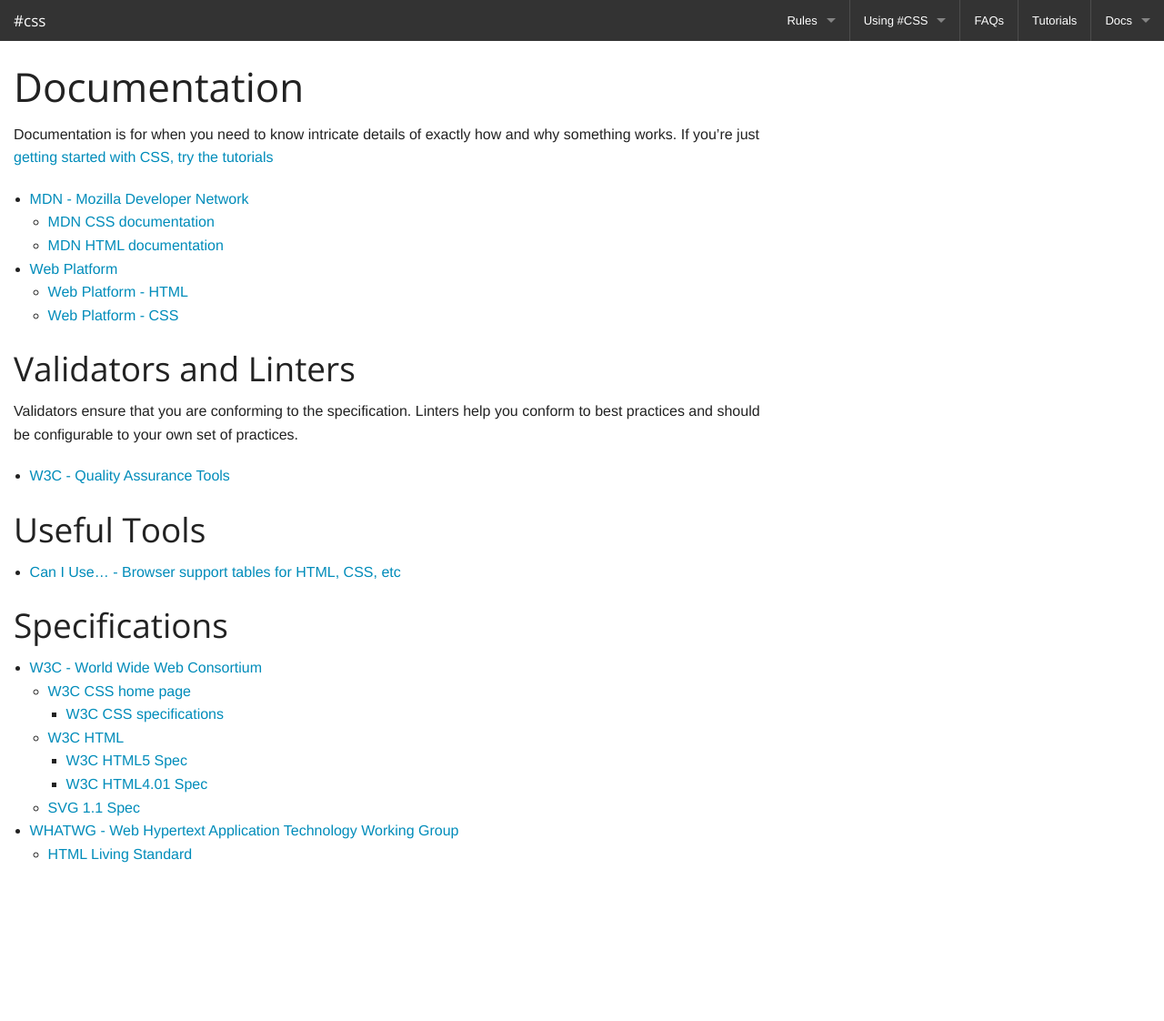
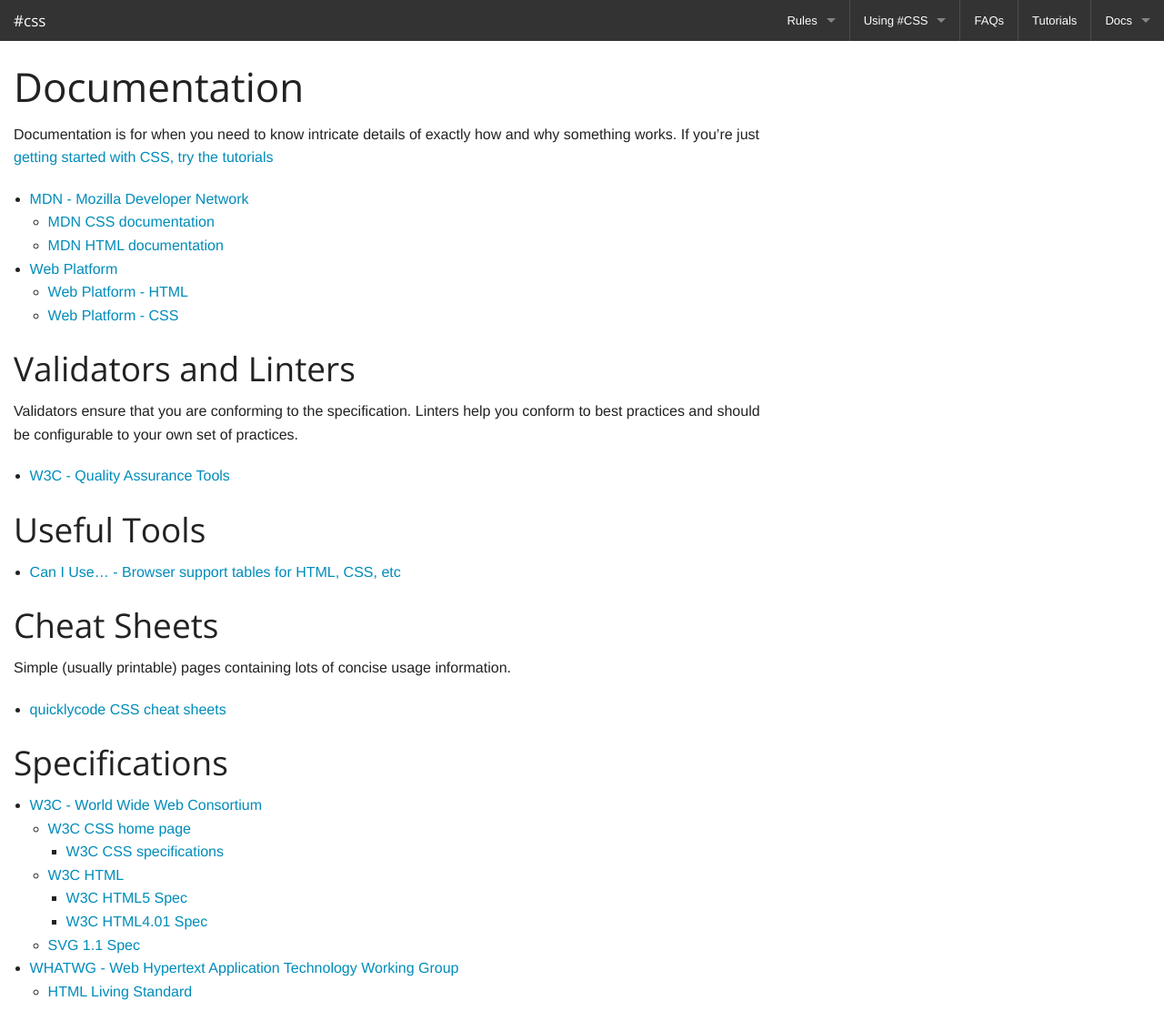
Before and after one commit to hashcss/hashcss.com, a Jekyll site: the page built from src/docs/index.md, in a window 1280 px wide. Shown: the whole page at 91% size. Built offline with Jekyll 4.4.1, drawn with Linux system fonts in a browser that asks for light colours; Markdown is read by kramdown in place of the engine named in the settings; before the commit the page ends 971 px from its top, so only the background shows below that.

Commit message:
add cheat sheets to the docs
Fixes #24

```diff
--- a/src/docs/index.md
+++ b/src/docs/index.md
@@ -28,6 +28,13 @@ own set of practices.
 
 * [Can I Use... - Browser support tables for HTML, CSS, etc](http://caniuse.com)
 
+## Cheat Sheets
+
+Simple (usually printable) pages containing lots of concise usage
+information.
+
+* [quicklycode CSS cheat sheets](http://www.quicklycode.com/?s=css)
+
 ## Specifications
 
 * [W3C - World Wide Web Consortium](http://www.w3.org)
```
